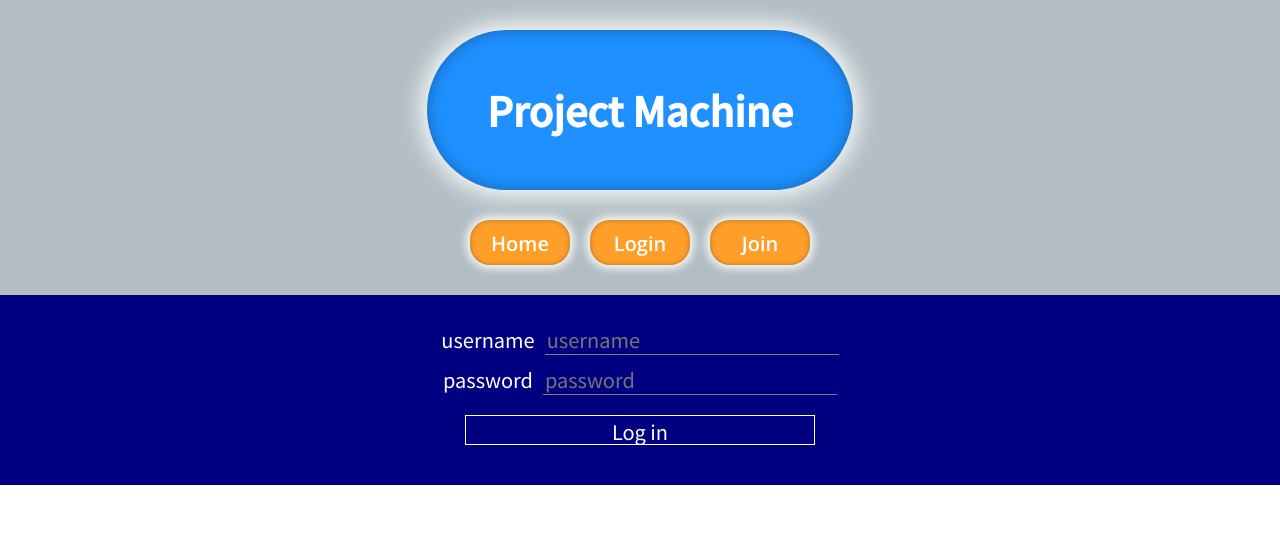
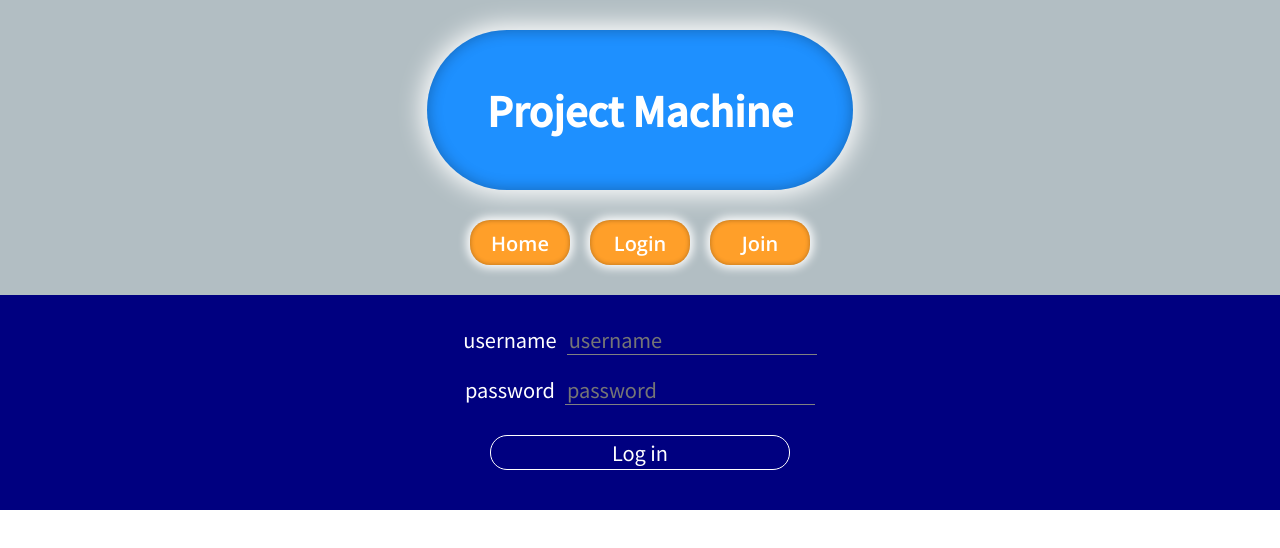
Before and after one commit to hahagarden/project-machine, a React (Create React App) app: page /login in a window 1280 px wide. Shown: the top 548 px of the page. Built offline with nearby package versions, Linux system fonts and the light colour scheme.

Commit message:
design: fix overall design

```diff
--- a/src/routes/Join.tsx
+++ b/src/routes/Join.tsx
@@ -21,7 +21,7 @@ const Form = styled.form`
 
 const InputLine = styled.div`
   position: relative;
-  margin-top: 10px;
+  margin: 10px 0;
 `;
 
 const Label = styled.label`
@@ -34,6 +34,7 @@ const Label = styled.label`
 `;
 
 const Input = styled.input`
+width: 250px;
   height: 30px;
   border: none;
   border-bottom: 1px solid gray;
@@ -61,8 +62,9 @@ const Span = styled.span`
 const Button = styled.button`
   background-color: transparent;
   border: 1px solid white;
-  width: 350px;
-  height: 30px;
+  border-radius: 17px;
+  width: 300px;
+  height: 35px;
   color: white;
   font-size: 20px;
   margin: 20px;
--- a/src/routes/Login.tsx
+++ b/src/routes/Login.tsx
@@ -21,7 +21,7 @@ const Form = styled.form`
 
 const InputLine = styled.div`
   position: relative;
-  margin-top: 10px;
+  margin: 10px 0;
 `;
 
 const Label = styled.label`
@@ -31,6 +31,7 @@ const Label = styled.label`
 `;
 
 const Input = styled.input`
+width: 250px;
   height: 30px;
   border: none;
   border-bottom: 1px solid gray;
@@ -48,8 +49,8 @@ const Input = styled.input`
 
 const Span = styled.span`
   position: absolute;
-  left: 345px;
-  top: 10px;
+  left: 353px;
+  top: 9px;
   width: 250px;
   margin-left: 10px;
   color: red;
@@ -58,8 +59,9 @@ const Span = styled.span`
 const Button = styled.button`
   background-color: transparent;
   border: 1px solid white;
-  width: 350px;
-  height: 30px;
+  border-radius: 17px;
+  width: 300px;
+  height: 35px;
   color: white;
   font-size: 20px;
   margin: 20px;
--- a/src/routes/MyLikes.tsx
+++ b/src/routes/MyLikes.tsx
@@ -27,7 +27,7 @@ const Title = styled.div`
 `;
 
 const Menu = styled.div`
-  margin-bottom: 10px;
+  margin: 10px 0;
 `;
 
 const Button = styled.button`
--- a/src/routes/components_mylikes/Board.tsx
+++ b/src/routes/components_mylikes/Board.tsx
@@ -1,8 +1,21 @@
-import styled from "styled-components";
+import styled, { keyframes } from "styled-components";
 import { useRecoilValue } from "recoil";
 import { Droppable } from "react-beautiful-dnd";
 import { songsSelector } from "./atoms_mylikes";
 import Card from "./Card";
+
+const animation_board = keyframes`
+  0%{
+    opacity:0%;
+    transform:translateY(0%);
+  }
+40%{transform:translateY(-5%);}
+
+  100%{
+    opacity:100%;
+    transform:translateY(0%);
+  };
+`;
 
 interface BoardProps {
   boardId: string;
@@ -17,6 +30,7 @@ const Wrapper = styled.div`
   display: flex;
   border-radius: 50px;
   flex-direction: column;
+  animation: ${animation_board} 0.5s ease-out;
 `;
 
 const Title = styled.h1`
--- a/src/routes/components_mylikes/Card.tsx
+++ b/src/routes/components_mylikes/Card.tsx
@@ -19,6 +19,7 @@ const DraggableCard = styled.div<{ song: ISong }>`
   font-weight: 500;
   padding: 10px;
   margin: 10px;
+  transition: 0.2s;
   &:hover{
     background-color:#f0932b;
     color:white;
--- a/src/routes/components_mylikes/Genre.tsx
+++ b/src/routes/components_mylikes/Genre.tsx
@@ -1,12 +1,22 @@
 import { DragDropContext, DropResult } from "react-beautiful-dnd";
-import styled from "styled-components";
+import styled, { keyframes } from "styled-components";
 import { songGenres } from "./atoms_mylikes";
 import Board from "./Board";
+
+const animation_boards = keyframes`
+  from{
+    opacity:0%;
+  }
+  to{
+    opacity:100%;
+  };
+`;
 
 const Wrapper = styled.div`
   display: flex;
   justify-content: center;
   width: 100%;
+  animation: ${animation_boards} 0.4s ease-out;
 `;
 
 const Boards = styled.div`
--- a/src/routes/components_mylikes/RegisterModal.tsx
+++ b/src/routes/components_mylikes/RegisterModal.tsx
@@ -1,7 +1,16 @@
-import styled from "styled-components";
+import styled, { keyframes } from "styled-components";
 import { registerModalOnAtom, songsAtom } from "./atoms_mylikes";
 import { useForm } from "react-hook-form";
 import { useRecoilState, useSetRecoilState } from "recoil";
+
+const animation_show = keyframes`
+  from{
+    opacity:0%;
+  }
+  to{
+    opacity:100%;
+  };
+`;
 
 const ModalWindow = styled.div<{ registerOn: boolean }>`
   display: ${(props) => (props.registerOn ? "flex" : "none")};
@@ -17,6 +26,7 @@ const ModalWindow = styled.div<{ registerOn: boolean }>`
   justify-content: center;
   align-items: center;
   z-index: 999;
+  animation: ${animation_show} 0.1s ease-out;
 `;
 
 const Header = styled.div`
--- a/src/routes/components_mylikes/Table.tsx
+++ b/src/routes/components_mylikes/Table.tsx
@@ -9,9 +9,20 @@ import {
   Droppable,
   Draggable,
 } from "react-beautiful-dnd";
+import { keyframes } from "styled-components";
+
+const animation = keyframes`
+  from{
+    opacity:0%;
+  }
+  to{
+    opacity:100%;
+  };
+`;
 
 const TableArea = styled.table`
   width: 70%;
+  animation: ${animation} 0.4s ease-out;
 `;
 
 const Tbody = styled.tbody``;
--- a/src/routes/components_mylikes/UpdateModal.tsx
+++ b/src/routes/components_mylikes/UpdateModal.tsx
@@ -1,8 +1,16 @@
 import { ISong, songsAtom, updateModalOnAtom } from "./atoms_mylikes";
-import styled from "styled-components";
+import styled, { keyframes } from "styled-components";
 import { useRecoilState, useRecoilValue } from "recoil";
 import { useForm } from "react-hook-form";
 
+const animation_show = keyframes`
+  from{
+    opacity:0%;
+  }
+  to{
+    opacity:100%;
+  };
+`;
 interface IUpdateModalProps {
   song: ISong;
 }
@@ -21,6 +29,7 @@ const ModalWindow = styled.div<{ updateOn: boolean }>`
   justify-content: center;
   align-items: center;
   z-index: 999;
+  animation: ${animation_show} 0.1s ease-out;
 `;
 
 const Header = styled.div`
```
